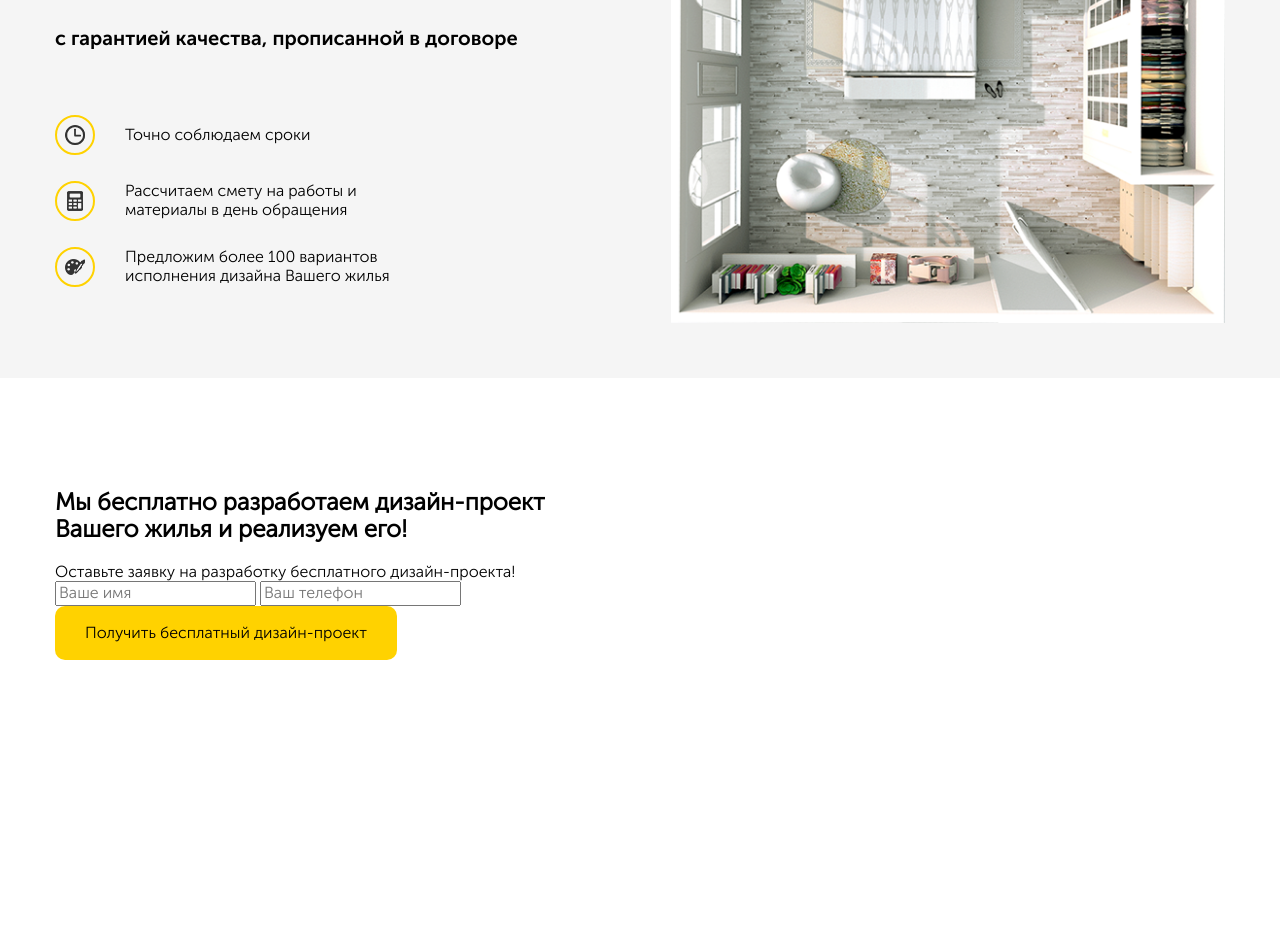
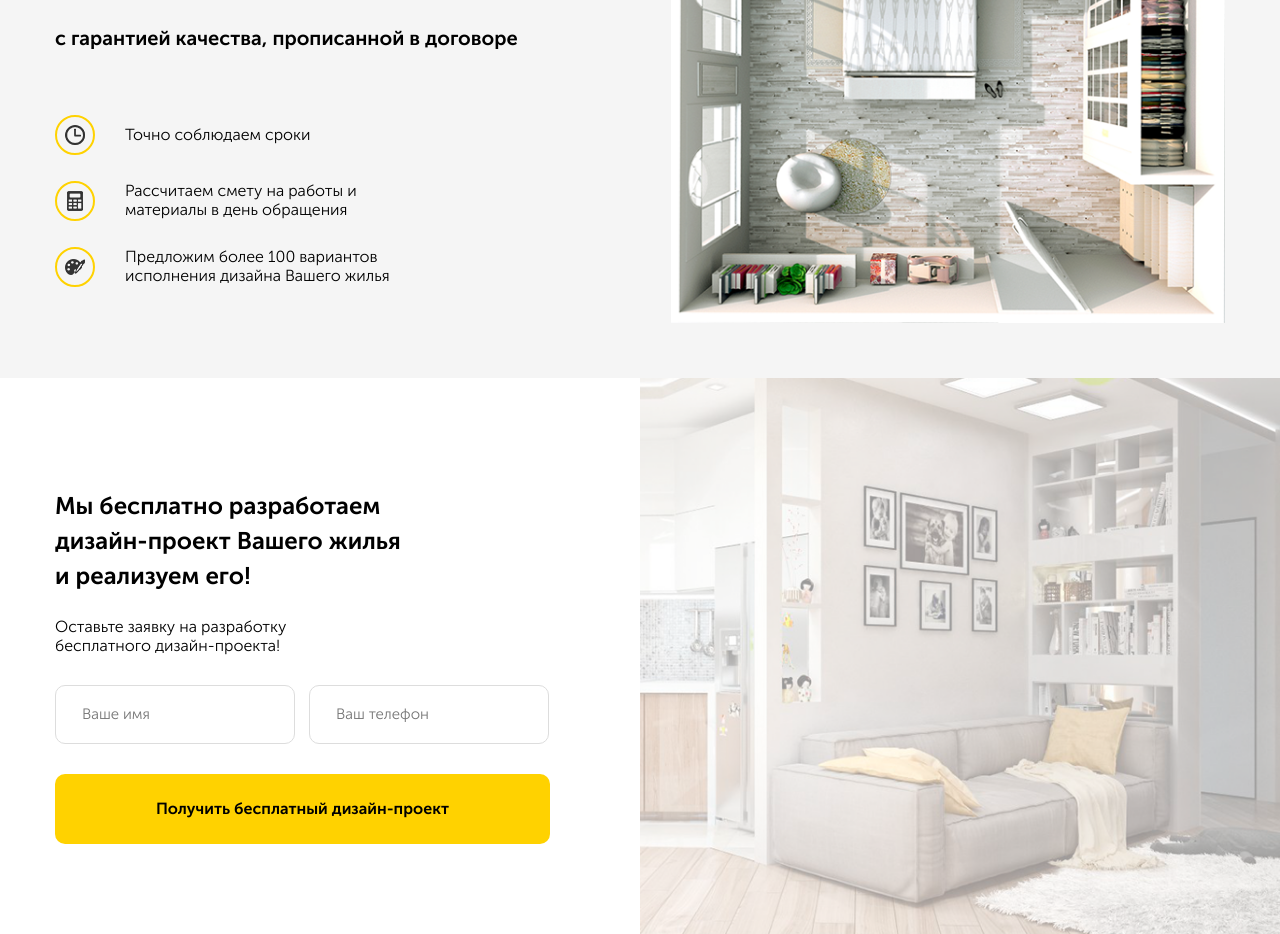
Before and after one commit to alexburkin/repair, a plain HTML site: page src/index.html in a window 1280 px wide. Shown: the part 296-1230 px from the top of the page. Before the commit the page ends 1046 px from the top, so only its background shows below. Drawn offline with Linux system fonts and the light colour scheme.

Commit message:
Добовление стилей в секцию offer

```diff
--- a/src/index.html
+++ b/src/index.html
@@ -80,11 +80,11 @@
     <section class="offer section">
       <div class="container">
         <div class="offer-block">
-          <h2 class="section-title">
+          <h2 class="section-title offer__title">
             Мы бесплатно разработаем дизайн-проект Вашего жилья и реализуем его!
           </h2>
           <!-- /.section-title -->
-          <span class="section-subtitle">
+          <span class="section-subtitle offer__subtitle">
             Оставьте заявку на разработку бесплатного дизайн-проекта!
           </span>
           <!-- /.section-subtitle -->
--- a/src/sass/_colors.sass
+++ b/src/sass/_colors.sass
@@ -1,3 +1,4 @@
 $main-color: #ffd200
 $text-color: #333333
 $secondary: #f5f5f5
+$border-input: #dddddd
--- a/src/sass/_interface.sass
+++ b/src/sass/_interface.sass
@@ -27,3 +27,14 @@ img
     cursor: pointer
 .section
   padding: 90px 0
+  &-title
+    +bold
+    font-size: 24px
+  &-subtitle
+    display: block
+    font-size: 16px
+.input
+  border: 1.0px solid $border-input
+  font-size: 15px
+  padding: 20px 26px
+  border-radius: 10.0px
--- a/src/sass/blocks/_hero.sass
+++ b/src/sass/blocks/_hero.sass
@@ -45,6 +45,7 @@
     &-list
       margin-bottom: 44px
     &-text
+
       margin: 0
 @media (max-width: 768px)
   .hero
--- a/src/sass/blocks/_navbar.sass
+++ b/src/sass/blocks/_navbar.sass
@@ -13,6 +13,7 @@
     flex-direction: column
   &__button
     margin-left: 30px
+    +bold
   &__phone
     +bold
     display: inline-block
--- a/src/sass/blocks/_offer.sass
+++ b/src/sass/blocks/_offer.sass
@@ -1,4 +1,36 @@
 .offer
+  background: url(../img/offer/offer_bg.png) no-repeat
+  background-position: center right
+  background-size: contain
+  position: relative
+  &::before
+    content: ''
+    width: 50%
+    height: 100%
+    position: absolute
+    top: 0
+    left: 0
+    background-color: #fff
   &-block
     width: 50%
     padding-right: 90px
+    position: relative
+  &__title
+    line-height: 35px
+    width: 360px
+    margin-bottom: 24px
+  &__subtitle
+    line-height: 1.2
+    width: 235px
+    margin-bottom: 30px
+  &__input
+    margin-bottom: 30px
+    width: 240px
+    &:first-child
+      margin-right: 10px
+  &__button
+    width: 100%
+    min-height: 70px
+    font-size: 16px
+    line-height: 18px
+    +bold
```
Also changed, not shown: src/css/style.css, src/img/offer/offer_bg.png (added), 1 other file.
